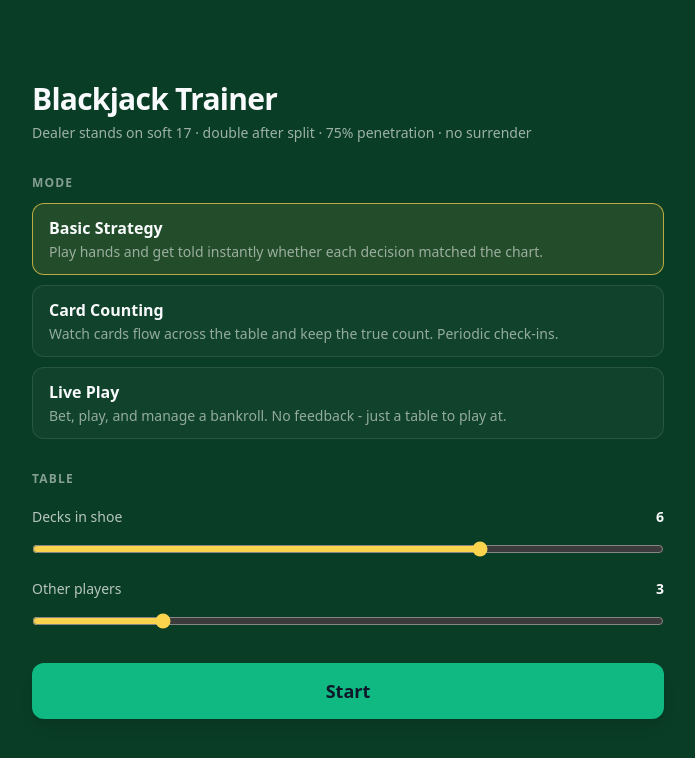
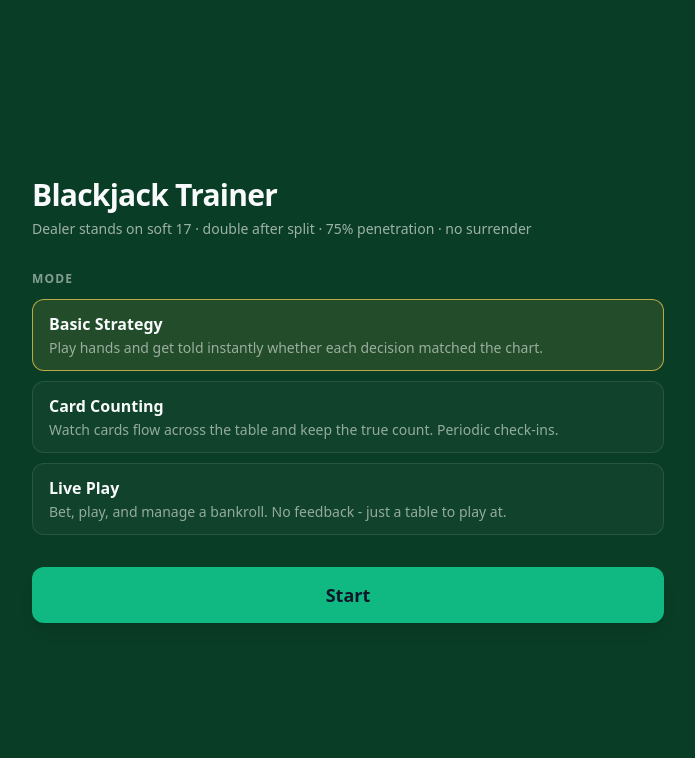
Before and after one commit to amirshah07/blackjack-trainer, a Next.js app: page / in a window 1280 px wide. Shown: the top 758 px of the page, without its empty margins (292-987 px from the left). Built offline with nearby package versions, Linux system fonts and the light colour scheme.

Commit message:
hide table options in Basic Strategy mode

```diff
--- a/src/app/page.tsx
+++ b/src/app/page.tsx
@@ -4,24 +4,37 @@ import { useState } from 'react';
 import { useRouter } from 'next/navigation';
 import { DEFAULT_CONFIG, type Mode, type Speed } from '@/game/types';
 
-const MODES: { id: Mode; name: string; blurb: string; needsSpeed: boolean }[] = [
+/**
+ * Which table options each mode actually exposes.
+ *
+ * Basic Strategy shows none of them: the chart depends only on your hand and
+ * the dealer's upcard, so shoe size and table size change nothing you are
+ * being trained on. The other two modes are about card flow, where both
+ * matter - they drive the count and the pace.
+ */
+const MODES: {
+  id: Mode;
+  name: string;
+  blurb: string;
+  showsTableOptions: boolean;
+}[] = [
   {
     id: 'basic',
     name: 'Basic Strategy',
     blurb: 'Play hands and get told instantly whether each decision matched the chart.',
-    needsSpeed: false,
+    showsTableOptions: false,
   },
   {
     id: 'counting',
     name: 'Card Counting',
     blurb: 'Watch cards flow across the table and keep the true count. Periodic check-ins.',
-    needsSpeed: true,
+    showsTableOptions: true,
   },
   {
     id: 'live',
     name: 'Live Play',
     blurb: 'Bet, play, and manage a bankroll. No feedback - just a table to play at.',
-    needsSpeed: true,
+    showsTableOptions: true,
   },
 ];
 
@@ -34,14 +47,24 @@ export default function StartScreen() {
   const [numOtherPlayers, setNumOtherPlayers] = useState(DEFAULT_CONFIG.numOtherPlayers);
   const [speed, setSpeed] = useState<Speed>(DEFAULT_CONFIG.speed);
 
-  const showSpeed = MODES.find((m) => m.id === mode)?.needsSpeed ?? false;
+  const showTableOptions = MODES.find((m) => m.id === mode)?.showsTableOptions ?? false;
 
   function start() {
-    const params = new URLSearchParams({
-      decks: String(numDecks),
-      players: String(numOtherPlayers),
-      speed,
-    });
+    // Basic Strategy does not expose the table options, so it must not
+    // silently inherit whatever the hidden sliders happen to hold - send the
+    // defaults explicitly and let the URL say what the table actually is.
+    const params = showTableOptions
+      ? new URLSearchParams({
+          decks: String(numDecks),
+          players: String(numOtherPlayers),
+          speed,
+        })
+      : new URLSearchParams({
+          decks: String(DEFAULT_CONFIG.numDecks),
+          players: String(DEFAULT_CONFIG.numOtherPlayers),
+          speed: DEFAULT_CONFIG.speed,
+        });
+
     router.push(`/${mode}?${params}`);
   }
 
@@ -75,6 +98,7 @@ export default function StartScreen() {
         </div>
       </section>
 
+      {showTableOptions && (
       <section className="space-y-5">
         <h2 className="text-xs font-semibold uppercase tracking-widest text-white/50">Table</h2>
 
@@ -94,7 +118,7 @@ export default function StartScreen() {
           onChange={setNumOtherPlayers}
         />
 
-        {showSpeed && (
+        {(
           <div>
             <p className="mb-2 flex justify-between text-sm">
               <span className="text-white/70">Dealing speed</span>
@@ -119,6 +143,7 @@ export default function StartScreen() {
           </div>
         )}
       </section>
+      )}
 
       <button
         onClick={start}
```
